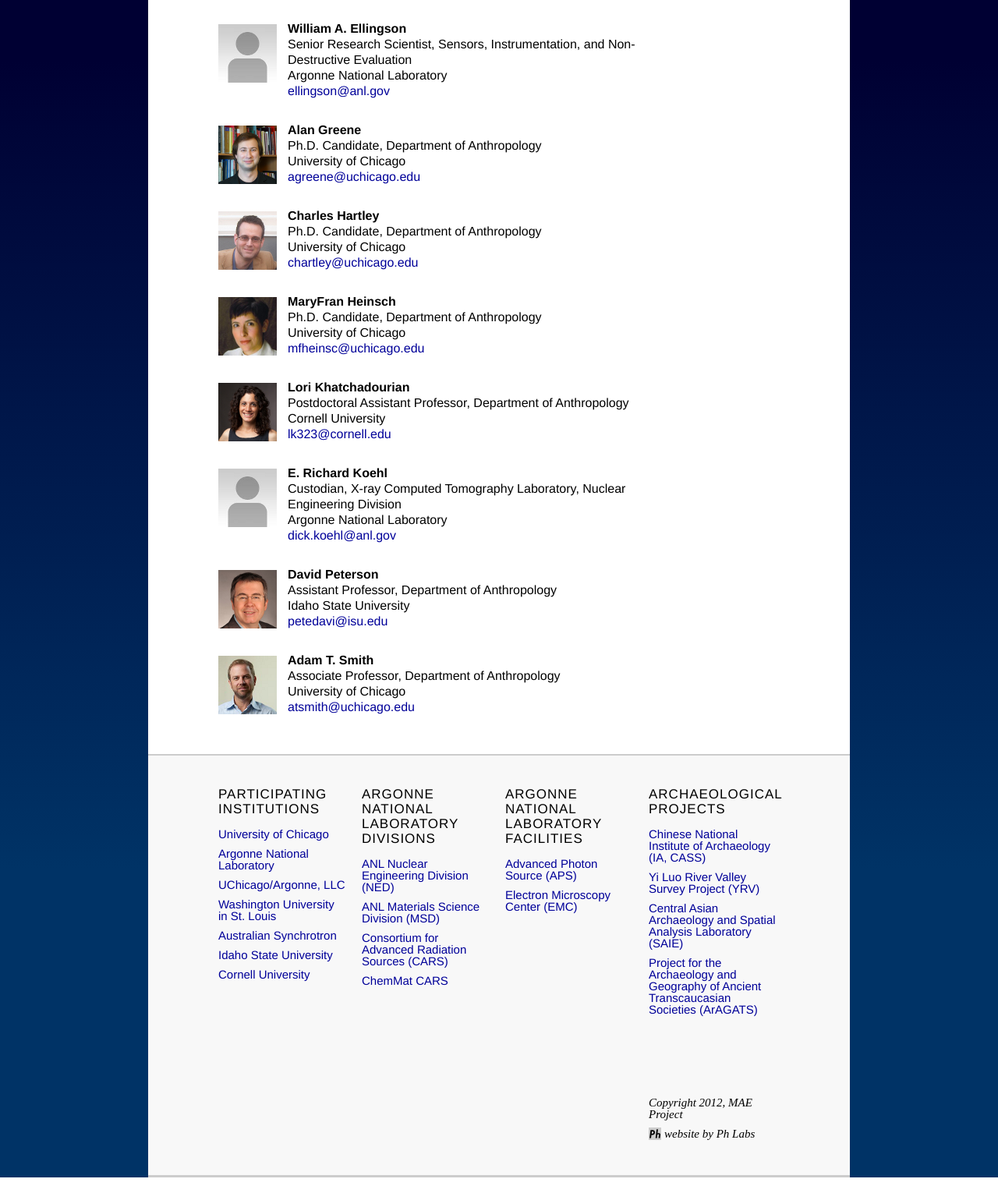
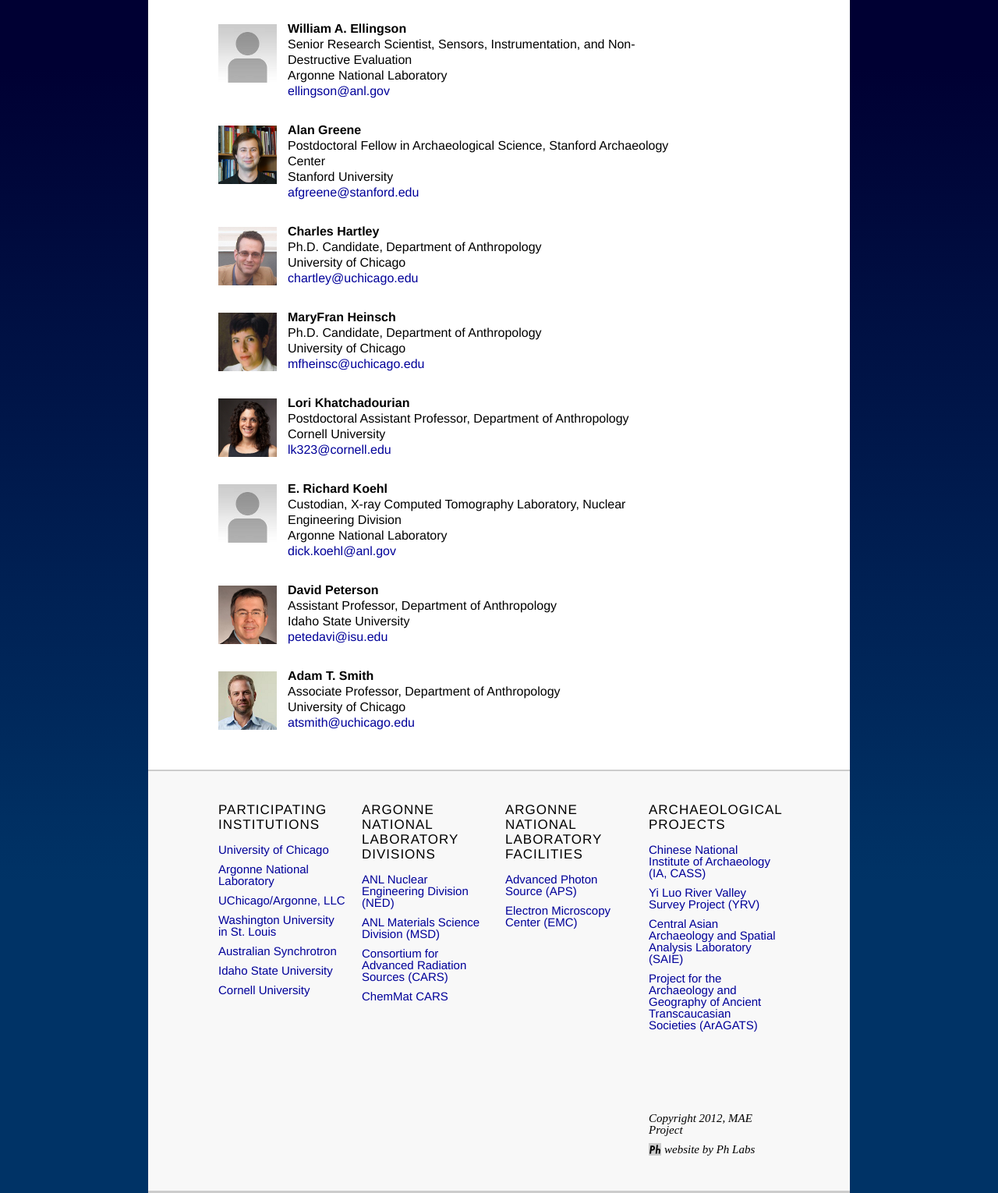
Before and after one commit to maetomorad/MAE, a PHP site: page /team.php in a window 1280 px wide. Shown: the part 960-2490 px from the top of the page at 78% size. Run offline with PHP 8.4, Linux system fonts and the light colour scheme; some libraries are stand-ins or nearby versions.

Commit message:
Alan contact

```diff
--- a/UC_version/team.html
+++ b/UC_version/team.html
@@ -197,9 +197,9 @@
 	<div class="team_member_info">
 <ul>
 <li class="researchers">Alan Greene</li>
-<li>Ph.D. Candidate, Department of Anthropology</li>
-<li>University of Chicago</li>
-<li><a href="mailto:agreene@uchicago.edu">agreene@uchicago.edu</a></li>
+<li>Postdoctoral Fellow in Archaeological Science, Stanford Archaeology Center</li>
+<li>Stanford University</li>
+<li><a href="mailto:afgreene@stanford.edu">afgreene@stanford.edu</a></li>
 </ul>
  	</div>
 
--- a/team.php
+++ b/team.php
@@ -116,9 +116,9 @@
 	<div class="team_member_info">
 <ul>
 <li class="researchers">Alan Greene</li>
-<li>Ph.D. Candidate, Department of Anthropology</li>
-<li>University of Chicago</li>
-<li><a href="mailto:agreene@uchicago.edu">agreene@uchicago.edu</a></li>
+<li>Postdoctoral Fellow in Archaeological Science, Stanford Archaeology Center</li>
+<li>Stanford University</li>
+<li><a href="mailto:afgreene@stanford.edu">afgreene@stanford.edu</a></li>
 </ul>
  	</div>
 
```
